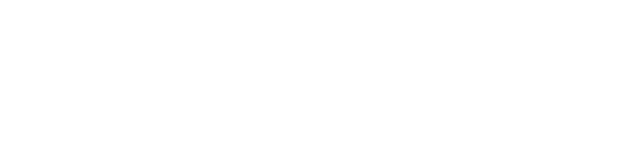
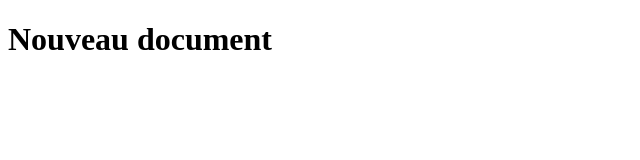
Before and after one commit to Thoval/deuxieme-essai, a plain HTML site: page index.html in a window 1280 px wide. Shown: the whole page, without its empty margins (0-640 px from the left). Drawn offline with Linux system fonts and the light colour scheme.

Commit message:
Add tittle

```diff
--- a/index.html
+++ b/index.html
@@ -3,9 +3,10 @@
 <head>
     <meta charset="UTF-8">
     <meta name="viewport" content="width=device-width, initial-scale=1.0">
-    <title>Document</title>
+    <title><h1>Document</title>
 </head>
 <body>
+    <h1>Nouveau document</h1>
 
 </body>
 </html>
```
